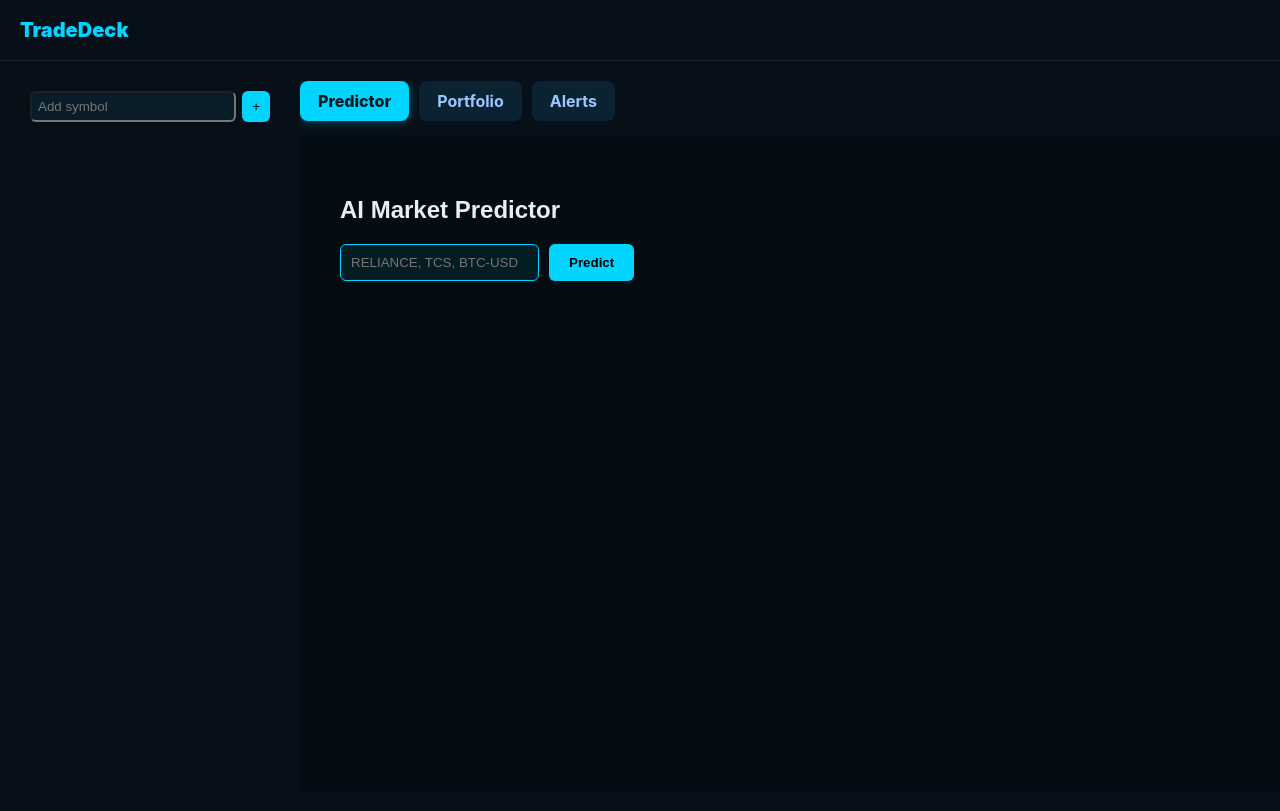
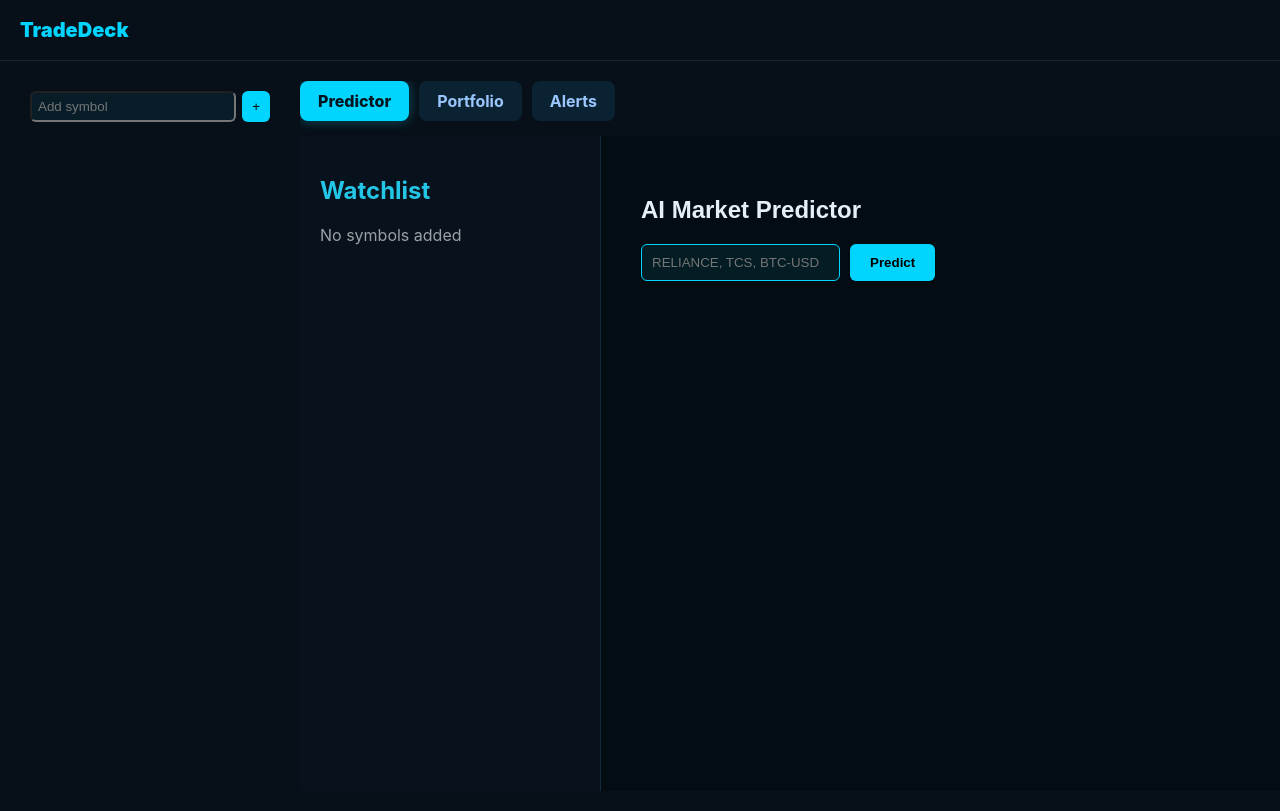
Before and after one commit to mabeg03/Market-Predictor, a React (Vite) app in the folder client/: page / in a window 1280 px wide. Built offline with nearby package versions, Linux system fonts and the light colour scheme.

Commit message:
Update AIMarketPredictor.tsx

```diff
--- a/client/src/AIMarketPredictor.tsx
+++ b/client/src/AIMarketPredictor.tsx
@@ -11,6 +11,8 @@ export default function AIMarketPredictor() {
   const [error, setError] = useState("");
   const [loading, setLoading] = useState(false);
 
+  const [watchlist, setWatchlist] = useState<string[]>([]);
+
   async function handlePredict() {
 
     if (!symbol) return;
@@ -21,6 +23,11 @@ export default function AIMarketPredictor() {
       setLoading(true);
 
       const sym = symbol.trim().toUpperCase();
+
+      // ADD SYMBOL TO WATCHLIST
+      if (!watchlist.includes(sym)) {
+        setWatchlist([...watchlist, sym]);
+      }
 
       /* --------------------
          FETCH QUOTE
@@ -75,8 +82,17 @@ export default function AIMarketPredictor() {
 
   return (
 
+    <div style={{ display: "flex" }}>
+
+      {/* SIDEBAR */}
+
+      <Sidebar watchlist={watchlist} />
+
+      {/* MAIN CONTENT */}
+
       <div
         style={{
+          flex: 1,
           minHeight: "100vh",
           background: "#020c12",
           color: "#e6eef6",
@@ -174,6 +190,7 @@ export default function AIMarketPredictor() {
 
         )}
 
+      </div>
 
     </div>
 
```
Lines whose indentation alone changed are shown as unchanged.
